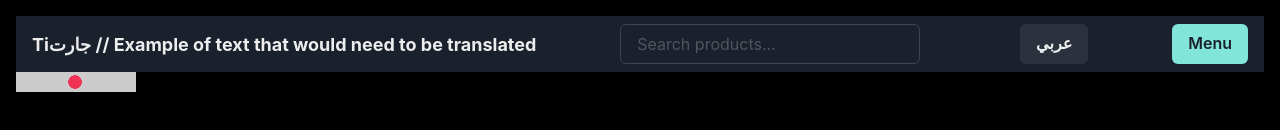
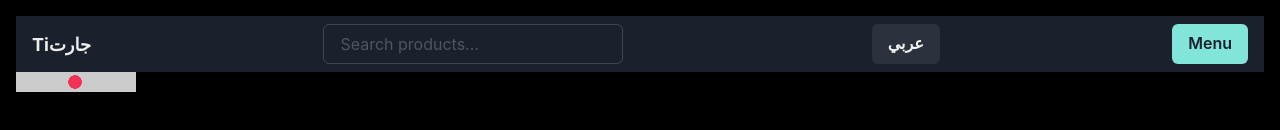
Before and after one commit to Koolmool/www.Tijaratkwt1.com, a React (Vite) app: page / in a window 1280 px wide. Shown: the top 130 px of the page. Built offline with nearby package versions, Linux system fonts and the light colour scheme.

Commit message:
// Example of text that would need to be translated  remove this from top bar
Removed the comment regarding text translation from the `TopBar` component.

```diff
--- a/src/components/TopBar.jsx
+++ b/src/components/TopBar.jsx
@@ -16,7 +16,7 @@ const TopBar = () => {
     <Box width="100%" bg={colorMode === "dark" ? "gray.800" : "white"} px={{ base: 2, md: 4 }} py={2} boxShadow="md">
       <Flex justify="space-between" align="center">
         <Text fontSize="lg" fontWeight="bold">
-          {language === "en" ? "Tiجارت" : "تجارت"} // Example of text that would need to be translated
+          {language === "en" ? "Tiجارت" : "تجارت"}
         </Text>
         <Input placeholder={language === "en" ? "Search products..." : "...بحث عن المنتجات"} width={{ base: "100px", sm: "200px", md: "300px" }} mr={4} />
         <Button onClick={toggleLanguage}>{language === "en" ? "عربي" : "English"}</Button>
```
